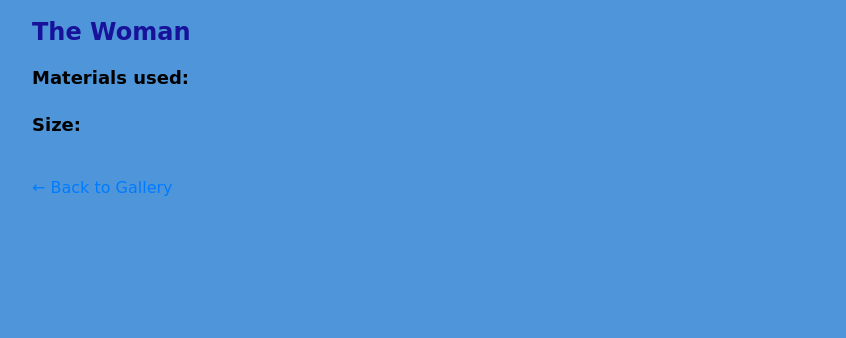
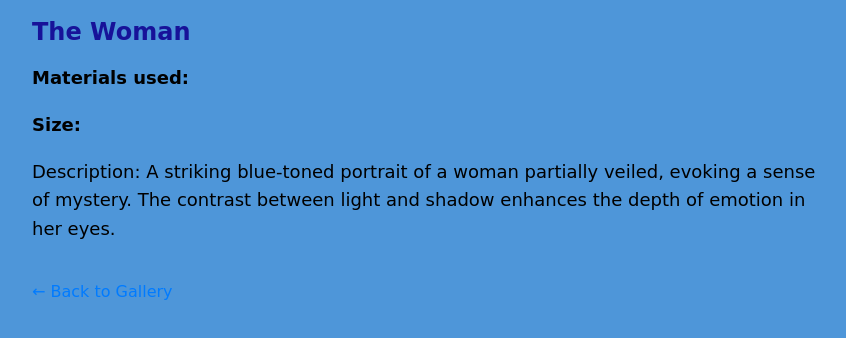
Before and after one commit to shanthagamage/shanthasart, a plain HTML site: page artwork6.html in a window 1280 px wide. Shown: the part 342-680 px from the top of the page, without its empty margins (208-1054 px from the left). Drawn offline with Linux system fonts and the light colour scheme.

Commit message:
Update artwork6.html

```diff
--- a/artwork6.html
+++ b/artwork6.html
@@ -54,6 +54,8 @@
         <p></p>
       <p><strong>Materials used:</strong> </p>
       <p><strong>Size: </strong></p>
+      <p>Description:  A striking blue-toned portrait of a woman partially veiled, evoking a sense of mystery. The contrast between light and shadow enhances the depth of emotion in her eyes.
+</p>
 
         <a href="index.html">← Back to Gallery</a>
     </div>
```
